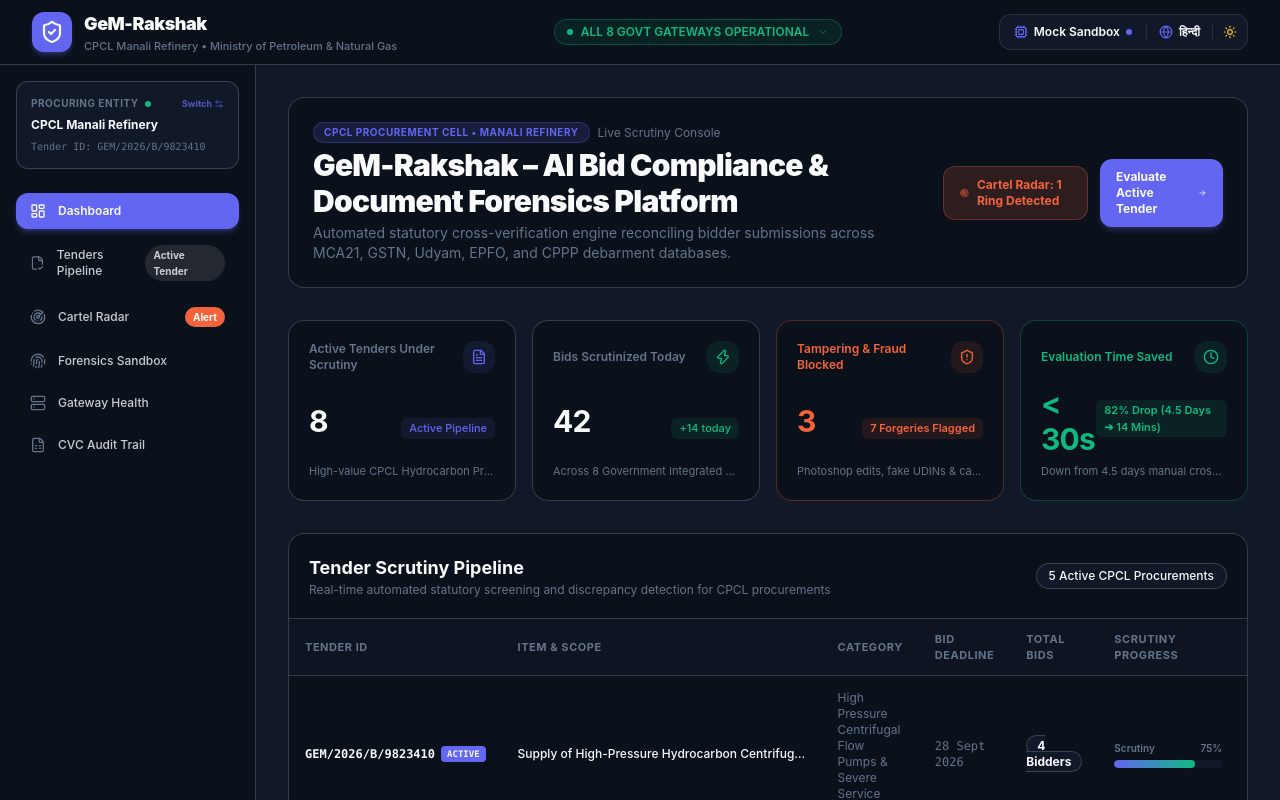
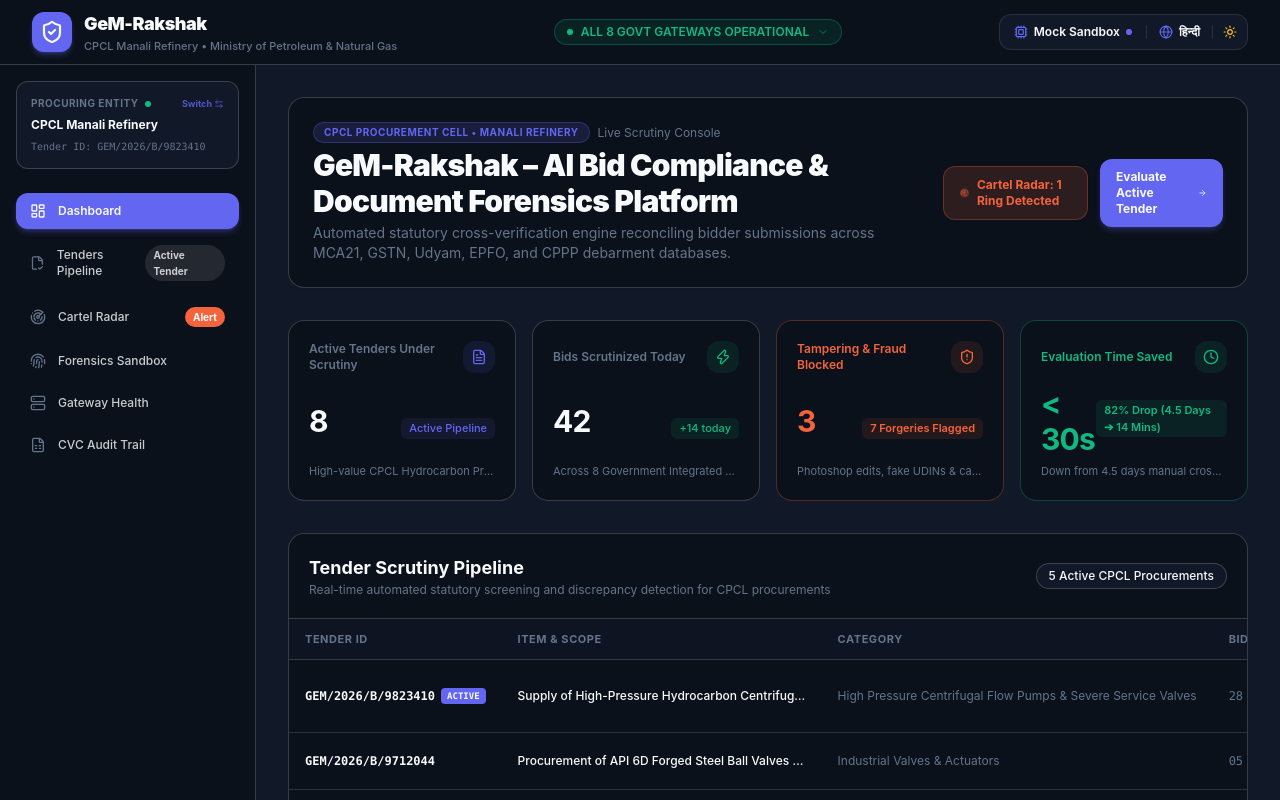
Before and after one commit to SiddhantGpt19/GeM-Rakshak, a Next.js app: page /dashboard in a window 1280 px wide. Shown: the top 800 px of the page. Built offline with nearby package versions, Linux system fonts and the light colour scheme.

Commit message:
fix(ui): prevent table cell text wrapping and distorted badge pills in tender and bidder tables

```diff
--- a/src/app/dashboard/page.tsx
+++ b/src/app/dashboard/page.tsx
@@ -11,6 +11,7 @@ import {
   ArrowRight,
   Radar,
   Zap,
+  Users,
 } from "lucide-react";
 import { useLanguage } from "@/context/LanguageContext";
 import { useTenderData } from "@/context/TenderDataContext";
@@ -203,16 +204,16 @@ export default function DashboardPage() {
         </div>
 
         <div className="overflow-x-auto">
-          <table className="w-full text-left text-xs">
+          <table className="w-full text-left text-xs min-w-[760px]">
             <thead className="bg-slate-50 dark:bg-dark-navy/60 border-b border-warm-beige dark:border-warm-beige/20 text-muted-gray font-semibold uppercase tracking-wider text-[11px]">
               <tr>
-                <th className="py-3 px-4">{t.colTenderId}</th>
-                <th className="py-3 px-4">{t.colTitle}</th>
-                <th className="py-3 px-4">{t.colCategory}</th>
-                <th className="py-3 px-4">{t.colDeadline}</th>
-                <th className="py-3 px-4">{t.colTotalBids}</th>
-                <th className="py-3 px-4">{t.colProgress}</th>
-                <th className="py-3 px-4 text-right">{t.colAction}</th>
+                <th className="py-3 px-4 whitespace-nowrap">{t.colTenderId}</th>
+                <th className="py-3 px-4 min-w-[220px]">{t.colTitle}</th>
+                <th className="py-3 px-4 whitespace-nowrap">{t.colCategory}</th>
+                <th className="py-3 px-4 whitespace-nowrap">{t.colDeadline}</th>
+                <th className="py-3 px-4 whitespace-nowrap">{t.colTotalBids}</th>
+                <th className="py-3 px-4 whitespace-nowrap min-w-[140px]">{t.colProgress}</th>
+                <th className="py-3 px-4 text-right whitespace-nowrap">{t.colAction}</th>
               </tr>
             </thead>
             <tbody className="divide-y divide-warm-beige/60 dark:divide-warm-beige/15">
@@ -223,7 +224,7 @@ export default function DashboardPage() {
                     key={tender.tender_id}
                     className="hover:bg-slate-50/70 dark:hover:bg-dark-navy/40 transition-colors"
                   >
-                    <td className="py-3.5 px-4 font-mono font-bold text-deep-navy dark:text-crisp-white">
+                    <td className="py-3.5 px-4 font-mono font-bold text-deep-navy dark:text-crisp-white whitespace-nowrap">
                       <div className="flex items-center space-x-1.5">
                         <span>{tender.tender_id}</span>
                         {isPrimary && (
@@ -236,19 +237,21 @@ export default function DashboardPage() {
                     <td className="py-3.5 px-4 font-medium text-deep-navy dark:text-crisp-white max-w-xs truncate">
                       {tender.title}
                     </td>
-                    <td className="py-3.5 px-4 text-muted-gray">
+                    <td className="py-3.5 px-4 text-muted-gray whitespace-nowrap">
                       {tender.item_category}
                     </td>
-                    <td className="py-3.5 px-4 font-mono text-muted-gray">
+                    <td className="py-3.5 px-4 font-mono text-muted-gray whitespace-nowrap">
                       {new Date(tender.bid_deadline).toLocaleDateString("en-IN", {
                         day: "2-digit",
                         month: "short",
                         year: "numeric",
                       })}
                     </td>
-                    <td className="py-3.5 px-4">
-                      <span className="px-2.5 py-0.5 rounded-full text-xs font-bold bg-crisp-white dark:bg-dark-navy text-deep-navy dark:text-crisp-white border border-warm-beige dark:border-warm-beige/20">
-                        {tender.total_bids} {language === "hi" ? "बोलीदाता" : "Bidders"}
+                    <td className="py-3.5 px-4 whitespace-nowrap">
+                      <span className="inline-flex items-center gap-1.5 px-2.5 py-1 rounded-lg text-xs font-semibold bg-slate-100/90 dark:bg-dark-navy text-deep-navy dark:text-crisp-white border border-warm-beige dark:border-warm-beige/20 whitespace-nowrap">
+                        <Users className="w-3.5 h-3.5 text-muted-gray shrink-0" />
+                        <span>{tender.total_bids}</span>
+                        <span className="text-muted-gray font-normal">{language === "hi" ? "बोलीदाता" : "Bidders"}</span>
                       </span>
                     </td>
                     <td className="py-3.5 px-4 min-w-[140px]">
--- a/src/app/tenders/[id]/bidders/page.tsx
+++ b/src/app/tenders/[id]/bidders/page.tsx
@@ -209,15 +209,15 @@ export default function BidderComparisonPage() {
       {/* 4. Comparative Bidder Scrutiny Table */}
       <div className="rounded-2xl border border-warm-beige dark:border-warm-beige/20 bg-soft-beige dark:bg-deep-navy shadow-sm overflow-hidden">
         <div className="overflow-x-auto">
-          <table className="w-full text-left text-xs">
+          <table className="w-full text-left text-xs min-w-[760px]">
             <thead className="bg-slate-50 dark:bg-dark-navy/60 border-b border-warm-beige dark:border-warm-beige/20 text-muted-gray font-semibold uppercase tracking-wider text-[11px]">
               <tr>
-                <th className="py-3 px-4">{t.colBidderName}</th>
-                <th className="py-3 px-4">{t.colSellerId}</th>
-                <th className="py-3 px-4">{t.colBidValue}</th>
-                <th className="py-3 px-4 text-center">{t.colScoreGauge}</th>
-                <th className="py-3 px-4">{t.colRiskBadge}</th>
-                <th className="py-3 px-4 text-right">{t.colDeepDive}</th>
+                <th className="py-3 px-4 min-w-[200px]">{t.colBidderName}</th>
+                <th className="py-3 px-4 whitespace-nowrap">{t.colSellerId}</th>
+                <th className="py-3 px-4 whitespace-nowrap">{t.colBidValue}</th>
+                <th className="py-3 px-4 text-center whitespace-nowrap">{t.colScoreGauge}</th>
+                <th className="py-3 px-4 whitespace-nowrap">{t.colRiskBadge}</th>
+                <th className="py-3 px-4 text-right whitespace-nowrap">{t.colDeepDive}</th>
               </tr>
             </thead>
             <tbody className="divide-y divide-warm-beige/60 dark:divide-warm-beige/15">
@@ -241,12 +241,12 @@ export default function BidderComparisonPage() {
                             {getBidderLegalName(bidder.legal_name, language)}
                           </span>
                           {bidder.bidder_id === "BID-CPCL-001" && (
-                            <span className="px-1.5 py-0.2 text-[9px] font-bold uppercase rounded bg-mint-green/15 text-mint-green border border-mint-green/30">
+                            <span className="px-1.5 py-0.2 text-[9px] font-bold uppercase rounded bg-mint-green/15 text-mint-green border border-mint-green/30 whitespace-nowrap">
                               {language === "hi" ? "कक्षा-I MII" : "Class-I MII"}
                             </span>
                           )}
                           {bidder.bidder_id === "BID-CPCL-003" && (
-                            <span className="px-1.5 py-0.2 text-[9px] font-bold uppercase rounded bg-coral-orange text-white animate-pulse">
+                            <span className="px-1.5 py-0.2 text-[9px] font-bold uppercase rounded bg-coral-orange text-white animate-pulse whitespace-nowrap">
                               {language === "hi" ? "प्रतिबंधित / जालसाजी" : "Debarred / Forgery"}
                             </span>
                           )}
@@ -260,17 +260,17 @@ export default function BidderComparisonPage() {
                     </td>
 
                     {/* GeM Seller ID */}
-                    <td className="py-4 px-4 font-mono font-semibold text-deep-navy dark:text-crisp-white">
+                    <td className="py-4 px-4 font-mono font-semibold text-deep-navy dark:text-crisp-white whitespace-nowrap">
                       {bidder.seller_id}
                     </td>
 
                     {/* Bid Value */}
-                    <td className="py-4 px-4 font-mono font-bold text-deep-navy dark:text-crisp-white">
+                    <td className="py-4 px-4 font-mono font-bold text-deep-navy dark:text-crisp-white whitespace-nowrap">
                       ₹{(bidder.bid_value_inr / 10000000).toFixed(2)} {language === "hi" ? "करोड़" : "Cr"}
                     </td>
 
                     {/* Compliance Score Gauge (Radial SVG Meter) */}
-                    <td className="py-4 px-4 text-center">
+                    <td className="py-4 px-4 text-center whitespace-nowrap">
                       <div className="flex items-center justify-center">
                         <AnimatedRadialGauge
                           score={score}
@@ -282,21 +282,21 @@ export default function BidderComparisonPage() {
                     </td>
 
                     {/* Risk Status Badge */}
-                    <td className="py-4 px-4">
+                    <td className="py-4 px-4 whitespace-nowrap">
                       {isCompliant && (
-                        <span className="inline-flex items-center space-x-1.5 px-3 py-1 rounded-full text-xs font-bold bg-mint-green/15 text-mint-green border border-mint-green/30">
+                        <span className="inline-flex items-center space-x-1.5 px-3 py-1 rounded-full text-xs font-bold bg-mint-green/15 text-mint-green border border-mint-green/30 whitespace-nowrap">
                           <CheckCircle2 className="w-3.5 h-3.5" />
                           <span>{t.statusCompliant}</span>
                         </span>
                       )}
                       {isClarification && (
-                        <span className="inline-flex items-center space-x-1.5 px-3 py-1 rounded-full text-xs font-bold bg-amber-500/15 text-amber-500 border border-amber-500/30">
+                        <span className="inline-flex items-center space-x-1.5 px-3 py-1 rounded-full text-xs font-bold bg-amber-500/15 text-amber-500 border border-amber-500/30 whitespace-nowrap">
                           <AlertTriangle className="w-3.5 h-3.5" />
                           <span>{t.statusClarification}</span>
                         </span>
                       )}
                       {isHighRisk && (
-                        <span className="inline-flex items-center space-x-1.5 px-3 py-1 rounded-full text-xs font-bold bg-coral-orange/15 text-coral-orange border border-coral-orange/40 animate-pulse">
+                        <span className="inline-flex items-center space-x-1.5 px-3 py-1 rounded-full text-xs font-bold bg-coral-orange/15 text-coral-orange border border-coral-orange/40 animate-pulse whitespace-nowrap">
                           <Ban className="w-3.5 h-3.5" />
                           <span>{status === "DISQUALIFIED" ? t.statusDebarred : t.statusHighRisk}</span>
                         </span>
@@ -304,10 +304,10 @@ export default function BidderComparisonPage() {
                     </td>
 
                     {/* Deep Dive Audit CTA Button */}
-                    <td className="py-4 px-4 text-right">
+                    <td className="py-4 px-4 text-right whitespace-nowrap">
                       <Link
                         href={`/bidders/${bidder.bidder_id}/audit`}
-                        className="inline-flex items-center space-x-1.5 px-4 py-2 rounded-xl text-xs font-bold bg-lavender hover:bg-lavender/90 text-crisp-white shadow-md shadow-lavender/25 transition-all group"
+                        className="inline-flex items-center space-x-1.5 px-4 py-2 rounded-xl text-xs font-bold bg-lavender hover:bg-lavender/90 text-crisp-white shadow-md shadow-lavender/25 transition-all group whitespace-nowrap"
                       >
                         <span>{t.colDeepDive}</span>
                         <ArrowRight className="w-3.5 h-3.5 group-hover:translate-x-0.5 transition-transform" />
```
